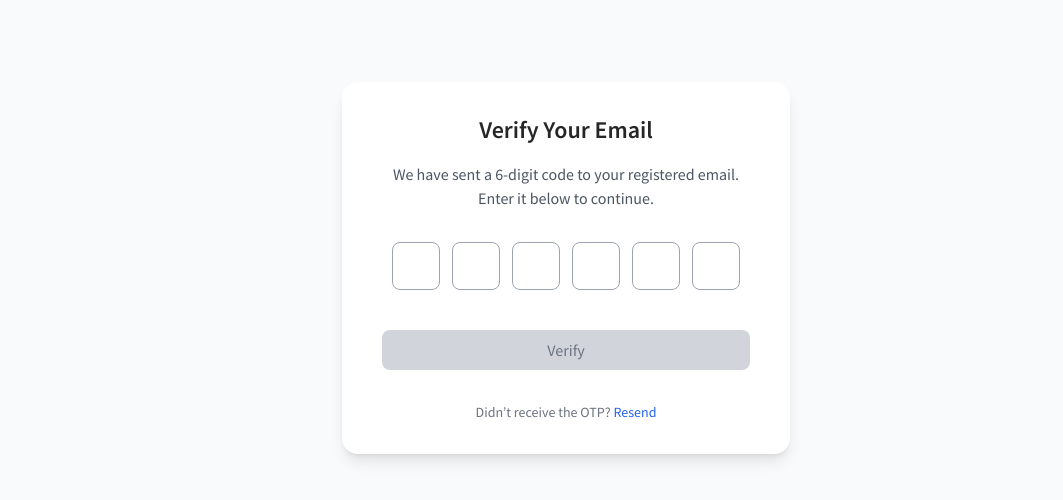
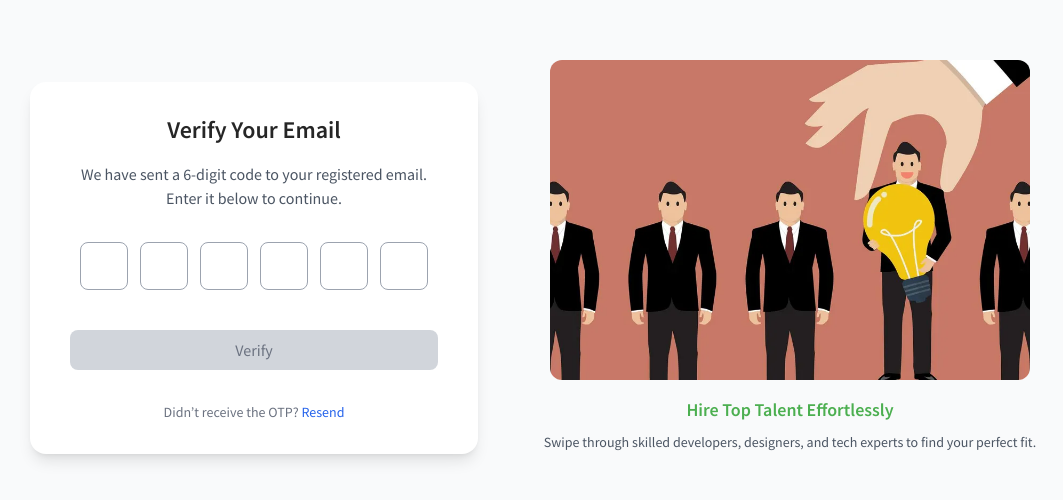
Before and after one commit to Ssharma0355/react-tech-social-media, a React (Create React App) app: page /verify-email in a window 1280 px wide. Shown: the part 132-632 px from the top of the page, without its empty margins (74-1137 px from the left). Built offline with nearby package versions, Linux system fonts and the light colour scheme.

Commit message:
added in verify opt

```diff
--- a/src/pages/email-verification/VerifyEmail.js
+++ b/src/pages/email-verification/VerifyEmail.js
@@ -1,5 +1,6 @@
 import React, { useState, useRef } from "react";
 import { useNavigate } from "react-router-dom";
+import CaruselSection from "../landingpage/Section1/CaruselSection";
 
 const VerifyEmail = () => {
   const navigate = useNavigate();
@@ -35,7 +36,7 @@ const VerifyEmail = () => {
   const isOtpComplete = otp.every((digit) => digit !== "");
 
   return (
-    <main className="flex flex-col items-center justify-center min-h-screen px-4 bg-gray-50">
+    <main className="flex flex-row items-center justify-center min-h-screen px-4 bg-gray-50">
       <div className="flex flex-col items-center gap-4 bg-white shadow-lg rounded-2xl px-10 py-8 w-full max-w-md">
         <h1 className="text-2xl font-semibold">Verify Your Email</h1>
         <p className="text-gray-600 text-center">
@@ -78,6 +79,9 @@ const VerifyEmail = () => {
           <button className="text-blue-600 hover:underline">Resend</button>
         </p>
       </div>
+      <div className="hidden md:flex md:w-1/2 justify-center">
+        <CaruselSection />
+      </div>
     </main>
   );
 };
```
